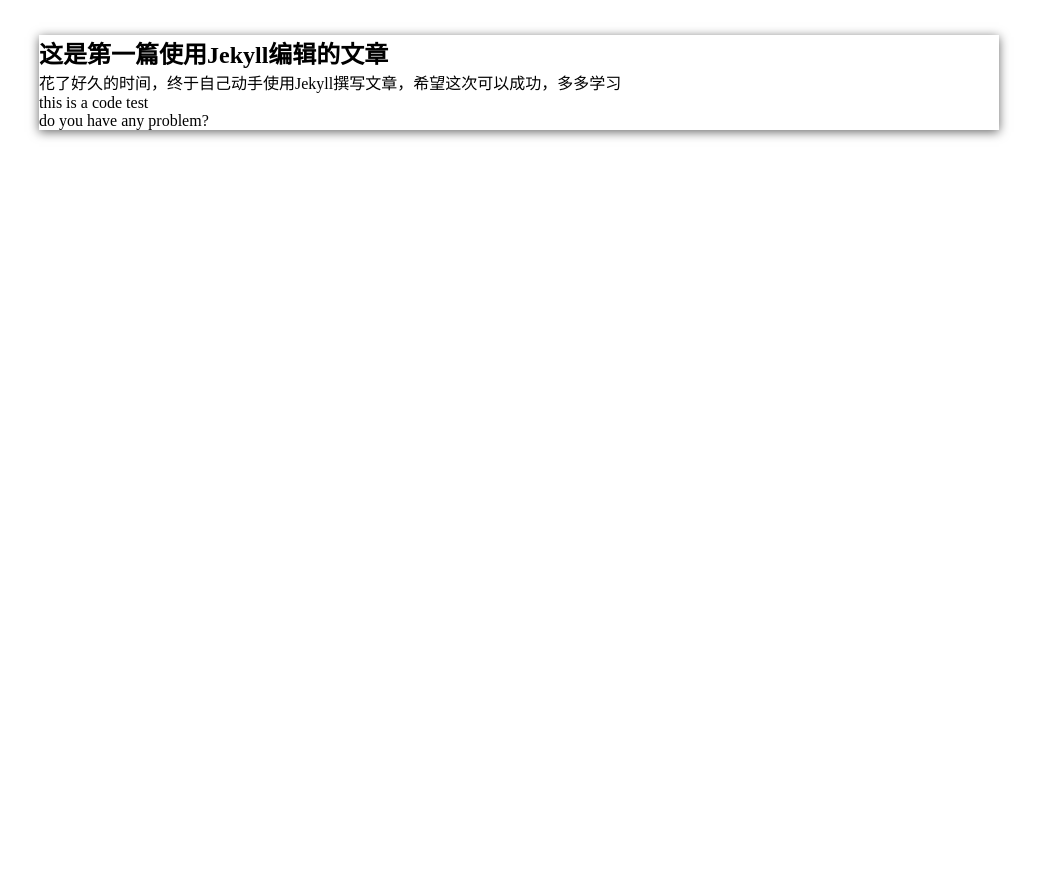
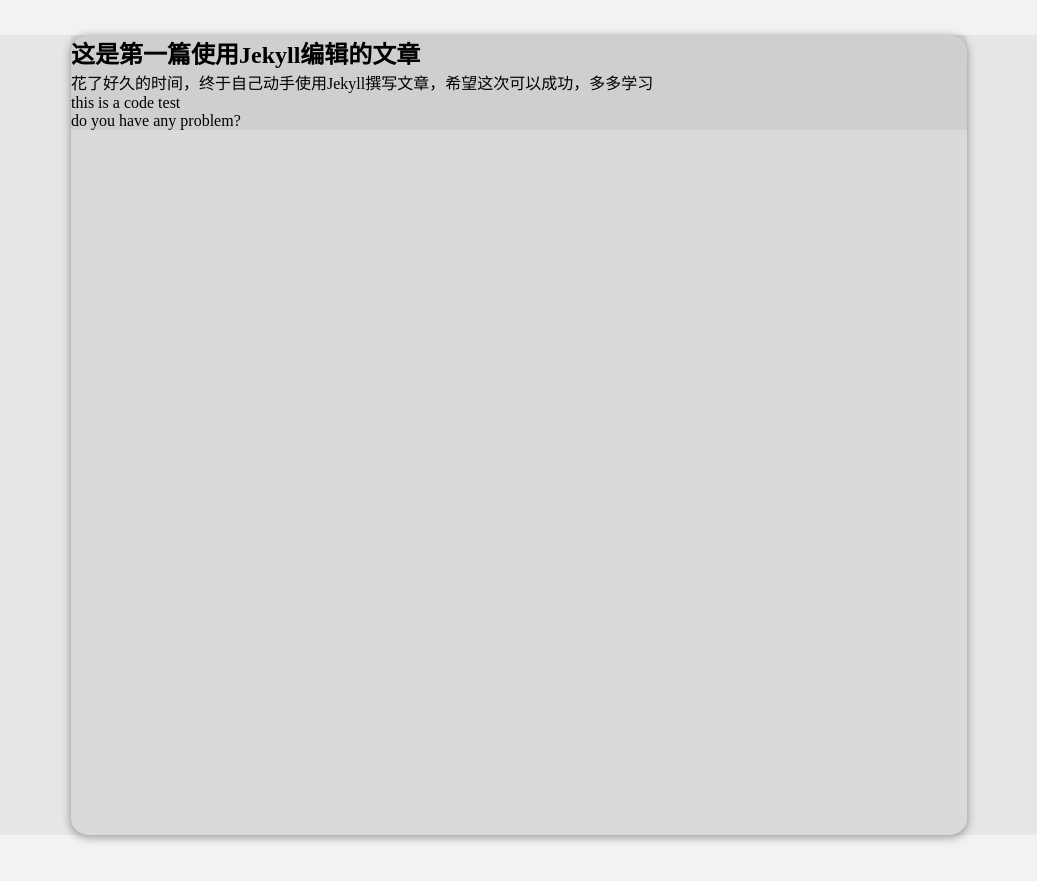
Before and after one commit to gitxiaowen/Docs, a Jekyll site: the page built from _posts/2016-01-12-First Jekyll Post!.md, in a window 1280 px wide. Shown: the top 881 px of the page, without its empty margins (121-1158 px from the left). Built offline with Jekyll 4.4.1, drawn with Linux system fonts in a browser that asks for light colours.

Commit message:
udpate post.css

```diff
--- a/_layouts/post.html
+++ b/_layouts/post.html
@@ -5,7 +5,7 @@
 <head>
   <meta charset="UTF-8">
   <title>{{ page.title }}</title>
-  <link rel="stylesheet" type="text/css" href="/css/post.css">
+  <link rel="stylesheet" type="text/css" href="../css/post.css">
 </head>
 <body>
   <div class="content">{{ content }}
--- a/css/post.css
+++ b/css/post.css
@@ -1,11 +1,14 @@
 *{
   margin: 0;
   padding: 0;
+  background: rgba(0,0,0,.05)
 }
 .content
 {
-  width: 75%;
+  width: 70%;
+  height: 800px;
   margin: auto;
   margin-top: 35px;
-  box-shadow: 0 2px 10px rgba(0,0,0,.6);
+  border-radius: 2%;
+  box-shadow: 0 2px 10px rgba(0,0,0,.4);
 }
```
